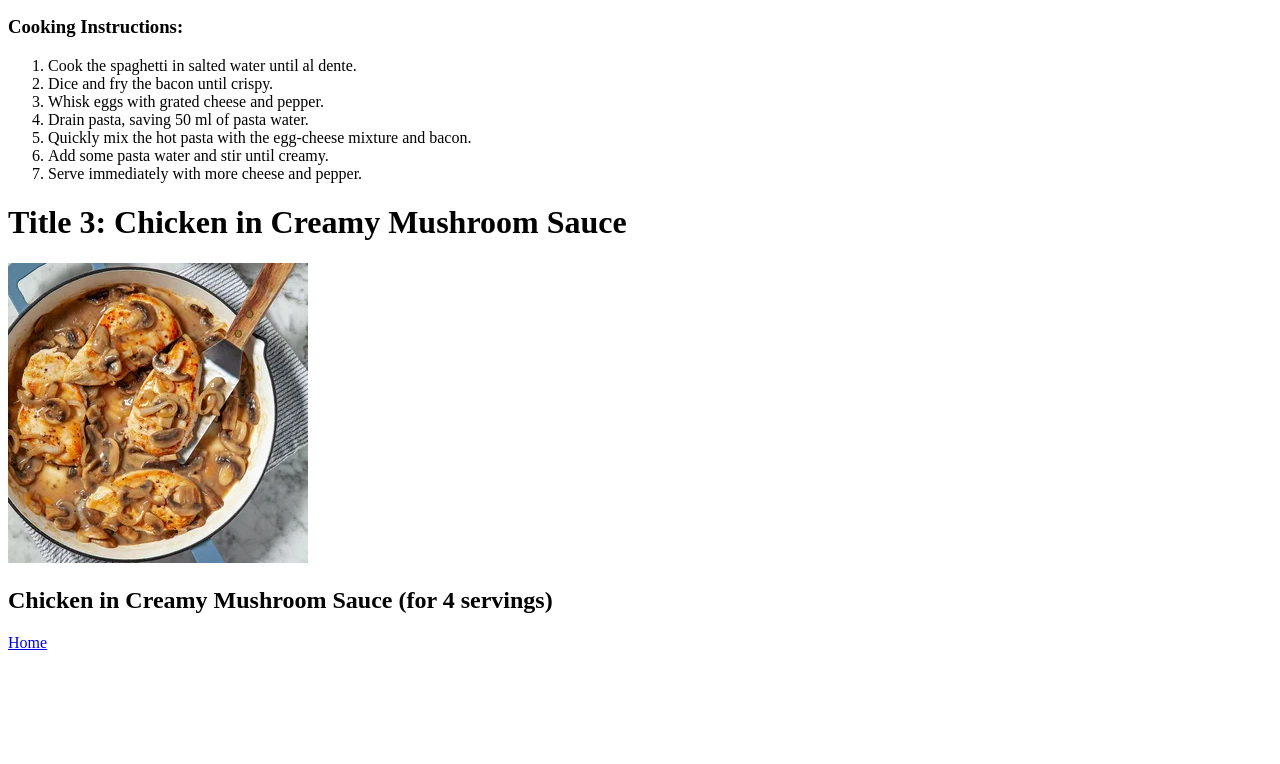
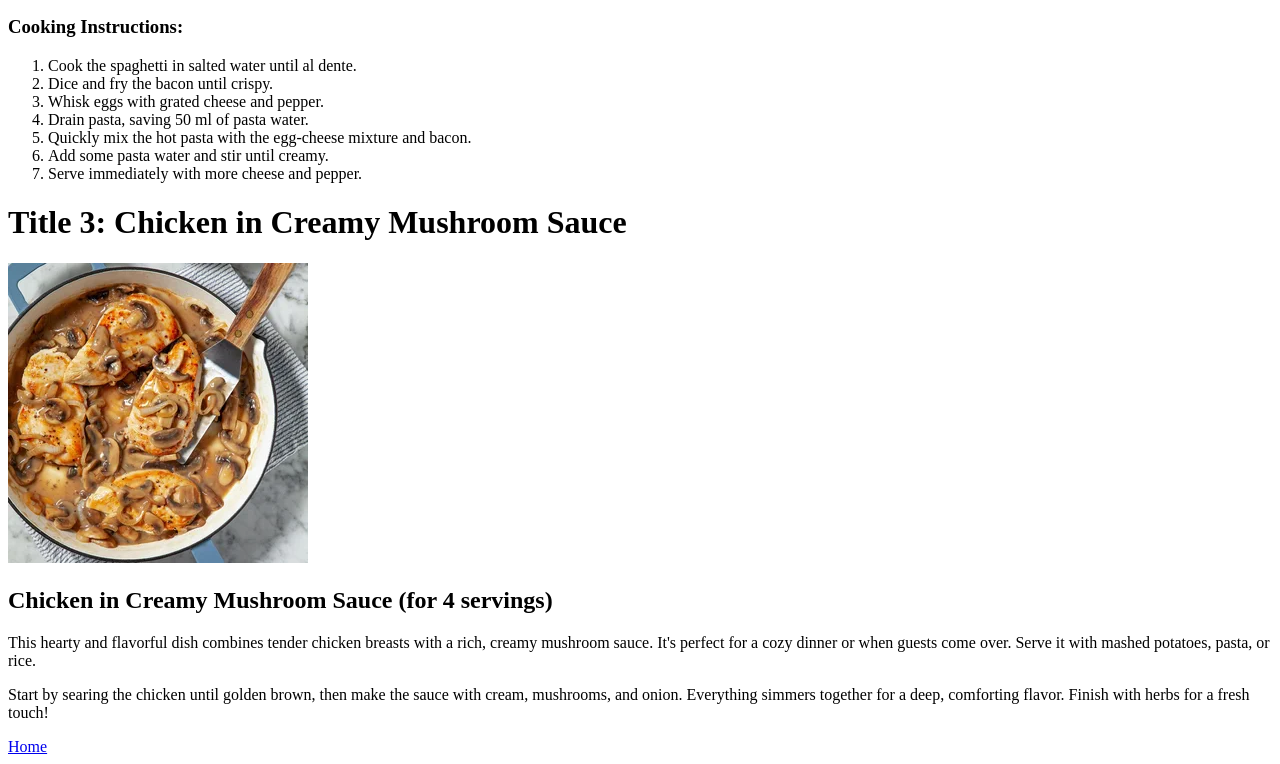
Before and after one commit to kusainovadm/odin-recipes, a plain HTML site: page recipes/lasagna.html in a window 1280 px wide. Shown: the part 1534-2298 px from the top of the page. Before the commit the page ends 2194 px from the top, so only its background shows below. Drawn offline with Linux system fonts and the light colour scheme.

Commit message:
Добавила 2 абзаца- описания

```diff
--- a/recipes/lasagna.html
+++ b/recipes/lasagna.html
@@ -79,6 +79,8 @@
         <h1> Title 3: Chicken in Creamy Mushroom Sauce</h1>
         <img src="../chic.webp" alt="Chicken in creamy mushroom sause" width="300">
         <h2>Chicken in Creamy Mushroom Sauce (for 4 servings)</h2>
+        <p>This hearty and flavorful dish combines tender chicken breasts with a rich, creamy mushroom sauce. It's perfect for a cozy dinner or when guests come over. Serve it with mashed potatoes, pasta, or rice.</p>
+        <p>Start by searing the chicken until golden brown, then make the sauce with cream, mushrooms, and onion. Everything simmers together for a deep, comforting flavor. Finish with herbs for a fresh touch!</p>
 
 
     <a href="../index.html">Home</a>
```
